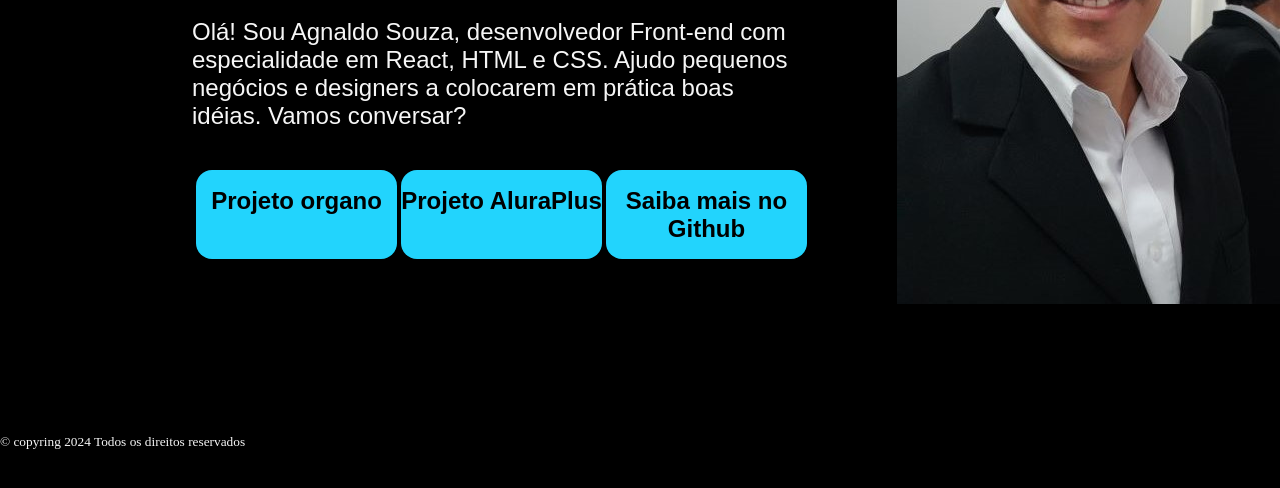
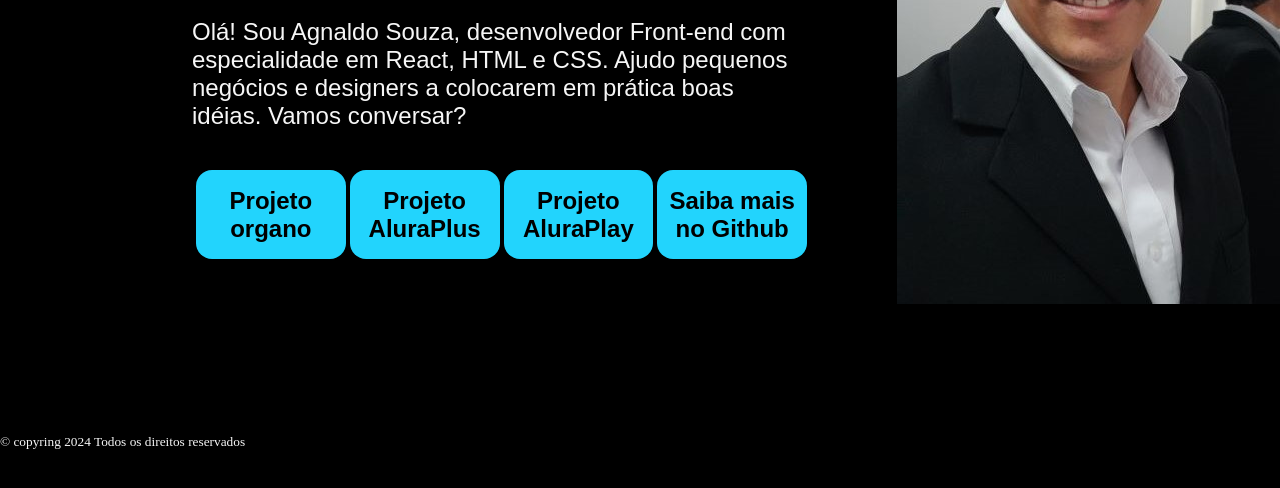
Before and after one commit to AgnaldoSouza47/PortifolioCapa, a plain HTML site: page index.html in a window 1280 px wide. Shown: the part 330-818 px from the top of the page. Drawn offline with nearby package versions, Linux system fonts and the light colour scheme.

Commit message:
inserindo link aluraplay index.html

```diff
--- a/index.html
+++ b/index.html
@@ -25,8 +25,8 @@
              Projeto organo </a>
               <a class="apresentacao_links_link" href="https://agnaldosouza47.github.io/AluraPlus/">
                 Projeto AluraPlus </a>
-
-
+                <a class="apresentacao_links_link" href="https://alura-play-two-lovat.vercel.app/">
+                Projeto AluraPlay </a>
 
         <a class=" apresentacao_links_link" href="https://github.com/AgnaldoSouza47">
            Saiba mais no Github</a>
```
